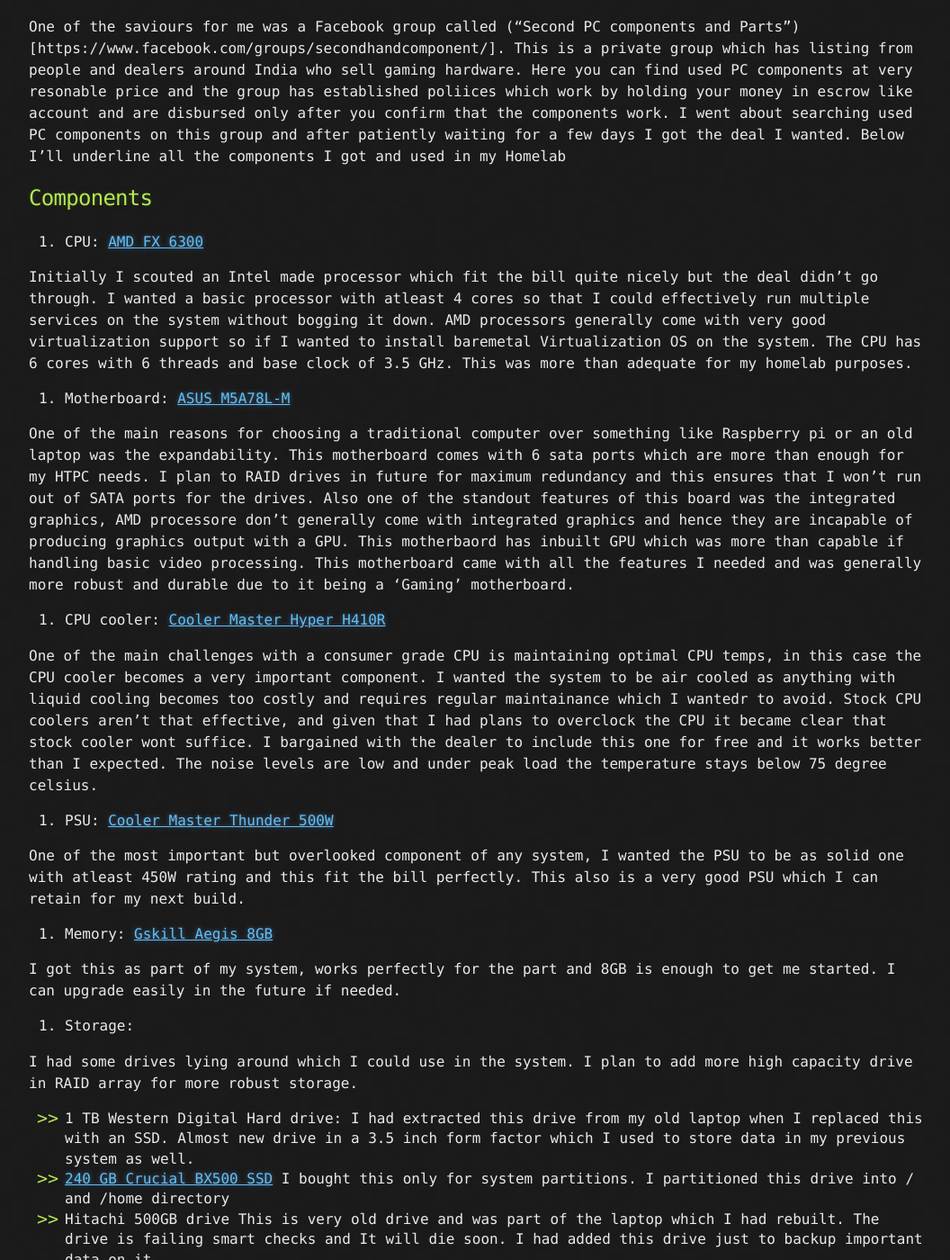
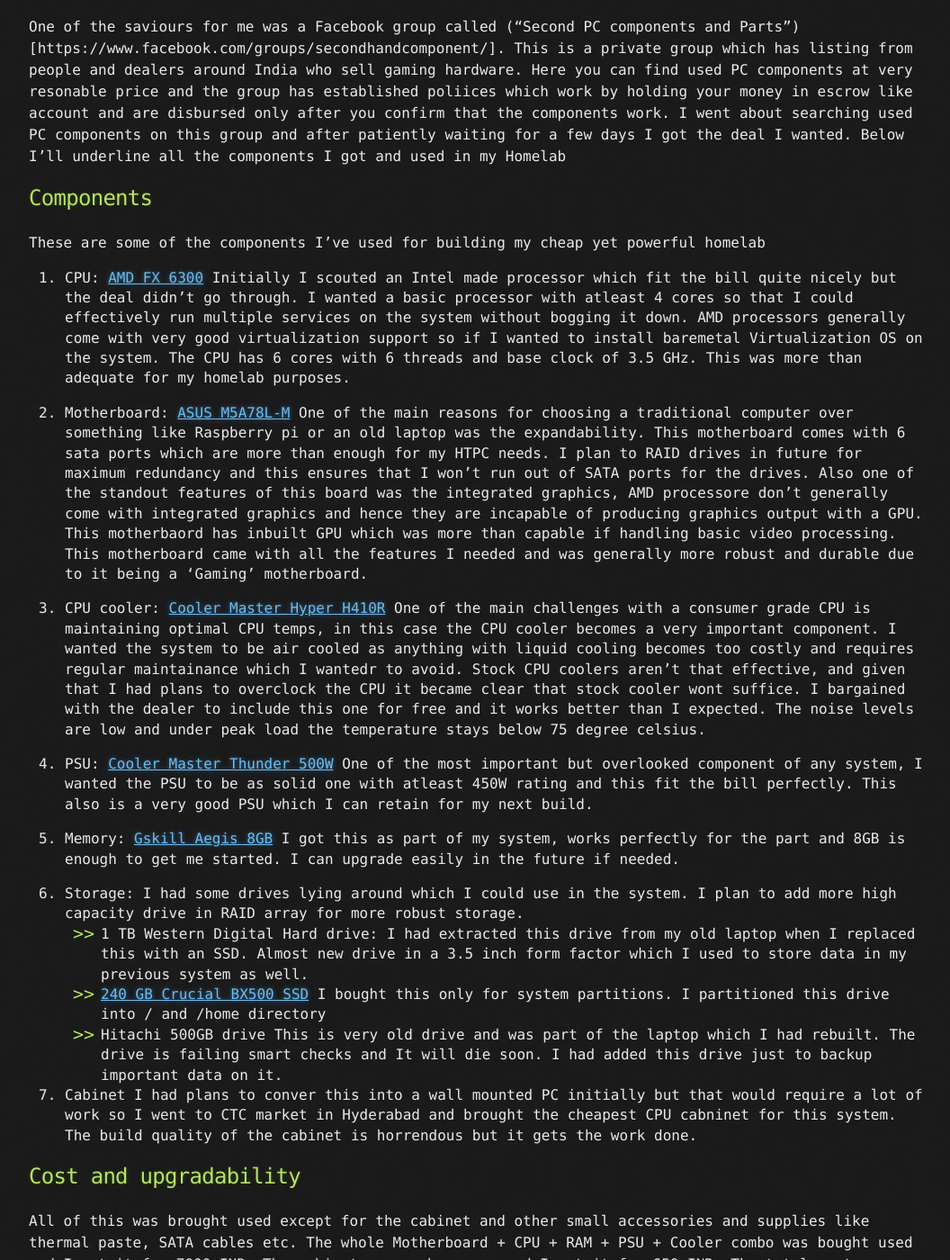
Before and after one commit to bagdeabhishek/bagdeabhishek.github.io, a Jekyll site: the page built from homelab.md, in a window 1280 px wide and 1400 px high, scrolled down 1108 px. Shown: the whole window at 90% size, without its empty margins (108-1164 px from the left). Built offline with Jekyll 4.4.1, drawn with Linux system fonts in a browser that asks for light colours.

Commit message:
finalised the blog just add pictures now

```diff
--- a/homelab.md
+++ b/homelab.md
@@ -19,29 +19,26 @@ One of the first things you'll note if you frequent the r/homelab subreddit is t
 One of the saviours for me was a Facebook group called ("Second PC components and Parts")[https://www.facebook.com/groups/secondhandcomponent/]. This is a private group which has listing from people and dealers around India who sell gaming hardware. Here you can find used PC components at very resonable price and the group has established poliices which work by holding your money in escrow like account and are disbursed only after you confirm that the components work. I went about searching used PC components on this group and after patiently waiting for a few days I got the deal I wanted. Below I'll underline all the components I got and used in my Homelab
 
 ## Components
-1. CPU: [AMD FX 6300](https://www.amd.com/en/products/cpu/fx-6300)
 
+These are some of the components I've used for building my cheap yet powerful homelab
+
+1.  CPU: [AMD FX 6300](https://www.amd.com/en/products/cpu/fx-6300)
 Initially I scouted an Intel made processor which fit the bill quite nicely but the deal didn't go through. I wanted a basic processor with atleast 4 cores so that I could effectively run multiple services on the system without bogging it down. AMD processors generally come with very good virtualization support so if I wanted to install baremetal Virtualization OS on the system. The CPU has 6 cores with 6 threads and base clock of 3.5 GHz. This was more than adequate for my homelab purposes.
 
-1. Motherboard: [ASUS M5A78L-M](https://www.asus.com/in/Motherboards/M5A78LMUSB3/)
-
+2.  Motherboard: [ASUS M5A78L-M](https://www.asus.com/in/Motherboards/M5A78LMUSB3/)
 One of the main reasons for choosing a traditional computer over something like Raspberry pi or an old laptop was the expandability. This motherboard comes with 6 sata ports which are more than enough for my HTPC needs. I plan to RAID drives in future for maximum redundancy and this ensures that I won't run out of SATA ports for the drives. Also one of the standout features of this board was the integrated graphics, AMD processore don't generally come with integrated graphics and hence they are incapable of producing graphics output with a GPU. This motherbaord has inbuilt GPU which was more than capable if handling basic video processing. This motherboard came with all the features I needed and was generally more robust and durable due to it being a 'Gaming' motherboard.
 
-1. CPU cooler: [Cooler Master Hyper H410R](https://www.amazon.in/Cooler-Master-Hyper-H410R-RR-H410-20PK-R1/dp/B0784FZT8H)
-
+3.  CPU cooler: [Cooler Master Hyper H410R](https://www.amazon.in/Cooler-Master-Hyper-H410R-RR-H410-20PK-R1/dp/B0784FZT8H)
 One of the main challenges with a consumer grade CPU is maintaining optimal CPU temps, in this case the CPU cooler becomes a very important component. I wanted the system to be  air cooled as anything with liquid cooling becomes too costly and requires regular maintainance which I wantedr to avoid. Stock CPU coolers aren't that effective, and given that I had plans to overclock the CPU it became clear that stock cooler wont suffice. I bargained with the dealer to include this one for free and it works better than I expected. The noise levels are low and under peak load the temperature stays below 75 degree celsius.
 
 
-1. PSU: [Cooler Master Thunder 500W](https://www.coolermaster.com/catalog/legacy-products/power/thunder-500w/)
-
+4.  PSU: [Cooler Master Thunder 500W](https://www.coolermaster.com/catalog/legacy-products/power/thunder-500w/)
 One of the most important but overlooked component of any system, I wanted the PSU to be as solid one with atleast 450W rating and this fit the bill perfectly. This also is a very good PSU which I can retain for my next build.
 
-1. Memory: [Gskill Aegis 8GB](https://www.amazon.in/G-SKILL-Aegis-F3-1600C11S-8GIS-1600Mhz-DDR3/dp/B00GJ3XNW4)
-
+5.  Memory: [Gskill Aegis 8GB](https://www.amazon.in/G-SKILL-Aegis-F3-1600C11S-8GIS-1600Mhz-DDR3/dp/B00GJ3XNW4)
 I got this as part of my system, works perfectly for the part and 8GB is enough to get me started. I can upgrade easily in the future if needed.
 
-1. Storage:
-
+6.  Storage:
 I had some drives lying around which I could use in the system. I plan to add more high capacity drive in RAID array for more robust storage.
 * 1 TB Western Digital Hard drive:
 I had extracted this drive from my old laptop when I replaced this with an SSD. Almost new drive in a 3.5 inch form factor which I used to store data in my previous system as well.
```
Also changed, not shown: other parts of homelab.md (+1 -1 lines), reference.md (+6 -1 lines).
